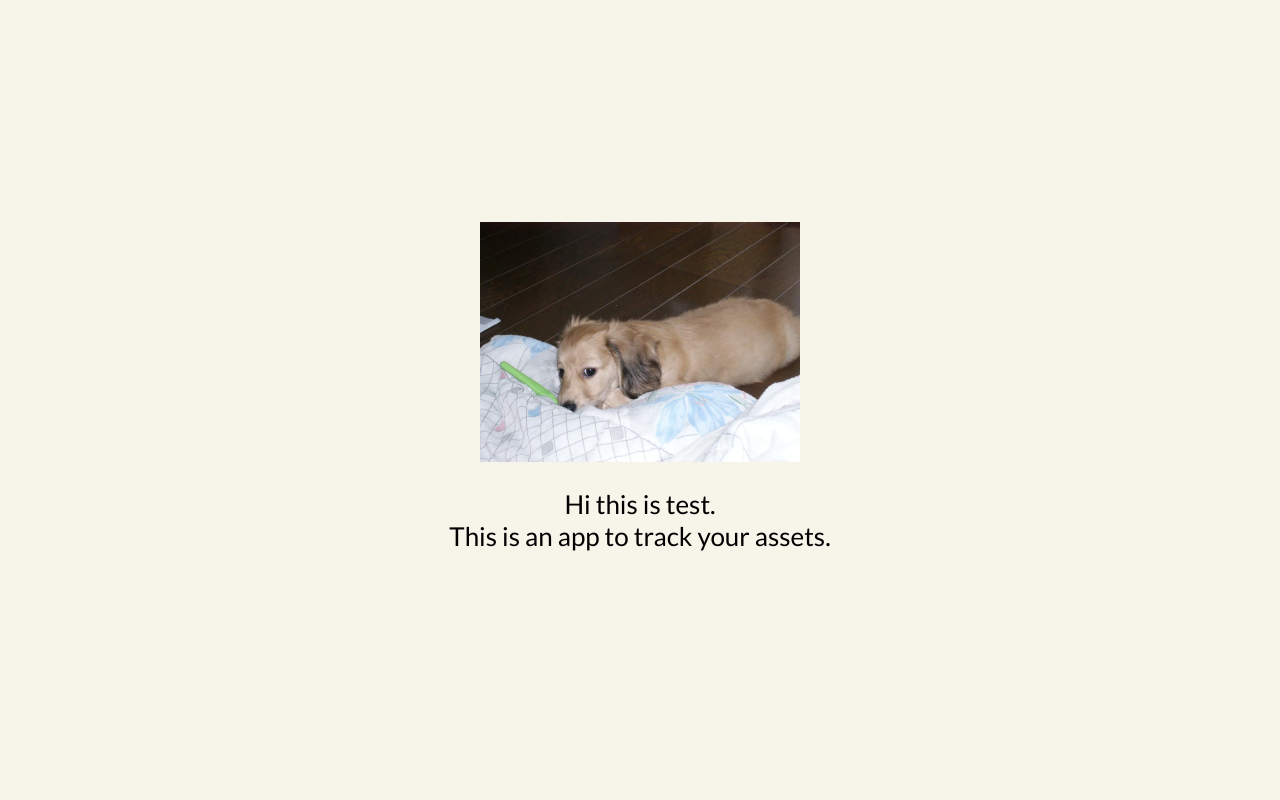
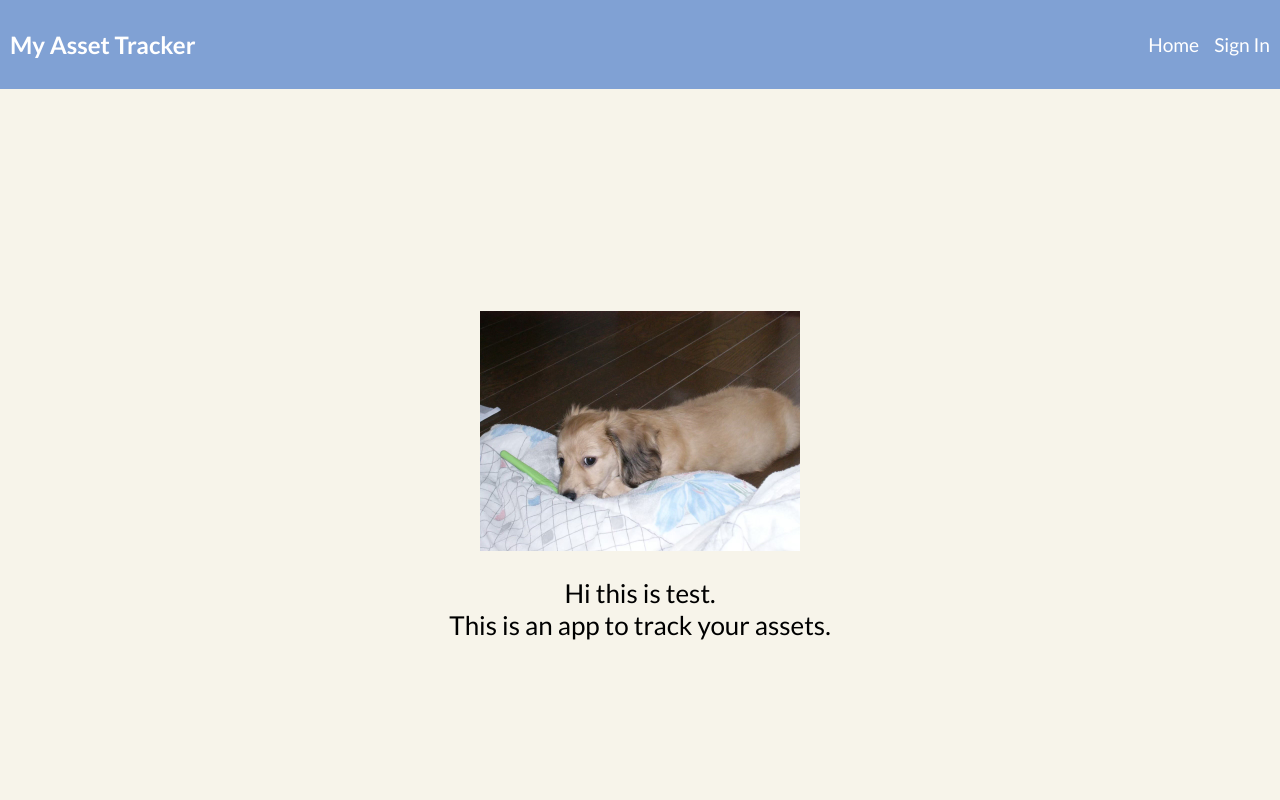
Before and after one commit to Miryeong1235/asset-tracker, a React (Create React App) app: page /signup in a window 1280 px wide. Shown: the top 800 px of the page. Built offline with nearby package versions, Linux system fonts and the light colour scheme; no server answers; the database is empty.

Commit message:
Create authentication and change structure of Firebase

```diff
--- a/package.json
+++ b/package.json
@@ -11,6 +11,7 @@
     "react": "^18.3.1",
     "react-dom": "^18.3.1",
     "react-plotly.js": "^2.6.0",
+    "react-router-dom": "^6.27.0",
     "react-scripts": "5.0.1",
     "web-vitals": "^2.1.4"
   },
--- a/src/App.js
+++ b/src/App.js
@@ -1,11 +1,32 @@
+import { BrowserRouter as Router, Route, Routes } from 'react-router-dom';
+import { useEffect, useState } from 'react';
+import { onAuthStateChanged } from 'firebase/auth';
+import { auth } from './firebase';
+import SignIn from './components/SignIn';
 import logo from './inu-test.JPG';
 import './App.css';
+import NavBar from './components/NavBar';
 import Main from './components/Main';
+import SignOut from './components/signOut';
 import Footer from './components/Footer';
 
 function App() {
+  const [currentUser, setCurrentUser] = useState(null);
+
+  useEffect(() => {
+    const unsubscribe = onAuthStateChanged(auth, (user) => {
+      setCurrentUser(user);
+    });
+
+    return () => unsubscribe();
+  }, []);
+
+
   return (
+    <Router>
       <div className="App">
+        <NavBar currentUser={currentUser} />
+
         <header className="App-header">
           <img src={logo} className="App-logo" alt="test" />
           <p>
@@ -14,9 +35,19 @@
           </p>
 
         </header>
-      <Main />
+        <Routes>
+          <Route
+            path="/signin"
+            element={<SignIn />} />
+
+          <Route
+            path="/"
+            element={currentUser ? <Main /> : <SignIn />}
+          />
+        </Routes>
         <Footer />
       </div>
+    </Router>
   );
 }
 
--- a/src/components/Main.js
+++ b/src/components/Main.js
@@ -3,6 +3,7 @@
 import './Main.css';
 import PriceGraph from './PriceGraph';
 import { set } from 'firebase/database';
+import { auth } from '../firebase';
 
 function Main() {
     const [prices, setPrices] = useState([]);
@@ -16,8 +17,13 @@
     // Fetch accounts on mount
     useEffect(() => {
         const fetchAccounts = async () => {
-            const data = await getAccounts();
-            setAccounts(data);
+            const user = auth.currentUser;
+            if (user) {
+                const data = await getAccounts();
+                setAccounts(data);
+            } else {
+                console.log("User not logged in");
+            }
         }
 
         fetchAccounts();
--- /dev/null
+++ b/src/components/NavBar.css
@@ -0,0 +1,33 @@
+.navbar {
+    background-color: #80A1D4;
+    padding: 10px;
+    display: flex;
+    justify-content: space-between;
+    align-items: center;
+}
+
+.navbar-logo {
+    color: white;
+    font-size: 1.5em;
+    text-decoration: none;
+}
+
+.navbar-links {
+    list-style: none;
+    display: flex;
+    gap: 15px;
+}
+
+.navbar-links li {
+    display: inline;
+}
+
+.navbar-links a {
+    color: white;
+    text-decoration: none;
+    font-size: 1.2em;
+}
+
+.navbar-links a:hover {
+    color: #ffcc00;
+}
--- /dev/null
+++ b/src/components/NavBar.js
@@ -0,0 +1,35 @@
+import React from "react";
+import { Link } from "react-router-dom";
+import "./NavBar.css";
+
+const NavBar = (props) => {
+    const { currentUser } = props;
+
+    return (
+        <nav className="navbar">
+            <h1 className="navbar-logo">My Asset Tracker</h1>
+            <ul className="navbar-links">
+                <li>
+                    <Link to="/">Home</Link>
+                </li>
+                {currentUser && (
+                    <>
+                        <li>
+                            <Link to="/profile">Profile</Link>
+                        </li>
+                        <li>
+                            <Link to="/signout">Sign Out</Link>
+                        </li>
+                    </>
+                )}
+                {!currentUser && (
+                    <li>
+                        <Link to="/signin">Sign In</Link>
+                    </li>
+                )}
+            </ul>
+        </nav>
+    )
+}
+
+export default NavBar;
--- /dev/null
+++ b/src/components/SignIn.js
@@ -0,0 +1,34 @@
+import { useState } from "react";
+import { createUserWithEmailAndPassword, signInWithEmailAndPassword } from "firebase/auth";
+import { auth } from "../firebase";
+
+const SignIn = () => {
+    const [email, setEmail] = useState("");
+    const [password, setPassword] = useState("");
+    const [error, setError] = useState("");
+
+    const handleSignIn = async (e) => {
+        e.preventDefault();
+        try {
+            const userCredential = await signInWithEmailAndPassword(auth, email, password);
+            console.log("User signed in", userCredential);
+        } catch (error) {
+            setError(error.message);
+        }
+    }
+
+    return (
+        <div>
+            <h2>Sign In</h2>
+            <form onSubmit={handleSignIn}>
+                <input type="email" placeholder="Email" value={email} onChange={(e) => setEmail(e.target.value)} required />
+                <input type="password" placeholder="Password" value={password} onChange={(e) => setPassword(e.target.value)} required />
+                <button type="submit">Sign In</button>
+            </form>
+            {error && <p>{error}</p>}
+        </div>
+    )
+}
+
+
+export default SignIn;
--- /dev/null
+++ b/src/components/signOut.js
@@ -0,0 +1,19 @@
+import React from "react";
+import { signOut } from "firebase/auth";
+import { auth } from "../firebase";
+
+const SignOut = () => {
+    const handleSignOut = async () => {
+        try {
+            await signOut(auth);
+        } catch (error) {
+            console.error("Error signing out", error);
+        }
+    }
+
+    return (
+        <button onClick={handleSignOut}>Sign Out</button>
+    )
+}
+
+export default SignOut;
--- a/src/firestoreFunctions.js
+++ b/src/firestoreFunctions.js
@@ -1,15 +1,22 @@
 import { db } from './firebase';
 import { collection, getDocs, addDoc, deleteDoc, doc } from 'firebase/firestore';
+import { auth } from './firebase';
 
 export const getAccounts = async () => {
-    const querySnapshot = await getDocs(collection(db, "accounts"));
+    const user = auth.currentUser;
+    if (!user) throw new Error("User not logged in");
+
+    const querySnapshot = await getDocs(collection(db, `users/${user.uid}/accounts`));
     const data = querySnapshot.docs.map(doc => ({ id: doc.id, ...doc.data() }));
     return data;
 };
 
 export const addNewAccount = async (accountName) => {
     try {
-        const docRef = await addDoc(collection(db, "accounts"), { name: accountName });
+        const user = auth.currentUser;
+        if (!user) throw new Error("User not logged in");
+
+        const docRef = await addDoc(collection(db, `users/${user.uid}/accounts`), { name: accountName });
         console.log("Document written with ID: ", docRef.id);
         return { id: docRef.id, name: accountName };
     } catch (e) {
@@ -19,14 +26,20 @@
 };
 
 export const getPrice = async (accountId) => {
-    const querySnapshot = await getDocs(collection(db, `accounts/${accountId}/prices`));
+    const user = auth.currentUser;
+    if (!user) throw new Error("User not logged in");
+
+    const querySnapshot = await getDocs(collection(db, `users/${user.uid}/accounts/${accountId}/prices`));
     const data = querySnapshot.docs.map(doc => ({ id: doc.id, ...doc.data() }));
     return data;
 };
 
 export const addPrice = async (accountId, price) => {
     try {
-        const docRef = await addDoc(collection(db, `accounts/${accountId}/prices`), price);
+        const user = auth.currentUser;
+        if (!user) throw new Error("User not logged in");
+
+        const docRef = await addDoc(collection(db, `users/${user.uid}/accounts/${accountId}/prices`), price);
         console.log("Document written with ID: ", docRef.id);
     } catch (e) {
         console.error("Error adding document: ", e);
--- /dev/null
+++ b/webpack.config.js
@@ -0,0 +1,9 @@
+module.exports = {
+    resolve: {
+        fallback: {
+            stream: require.resolve('stream-browserify'),
+            buffer: require.resolve('buffer/'),
+            assert: require.resolve('assert/')
+        },
+    },
+};
```
Also changed, not shown: src/components/SignUp.js (added, +33 -0 lines), 1 other file (tests, documents, lock files or other folders). Lines whose indentation alone changed are shown as unchanged.
